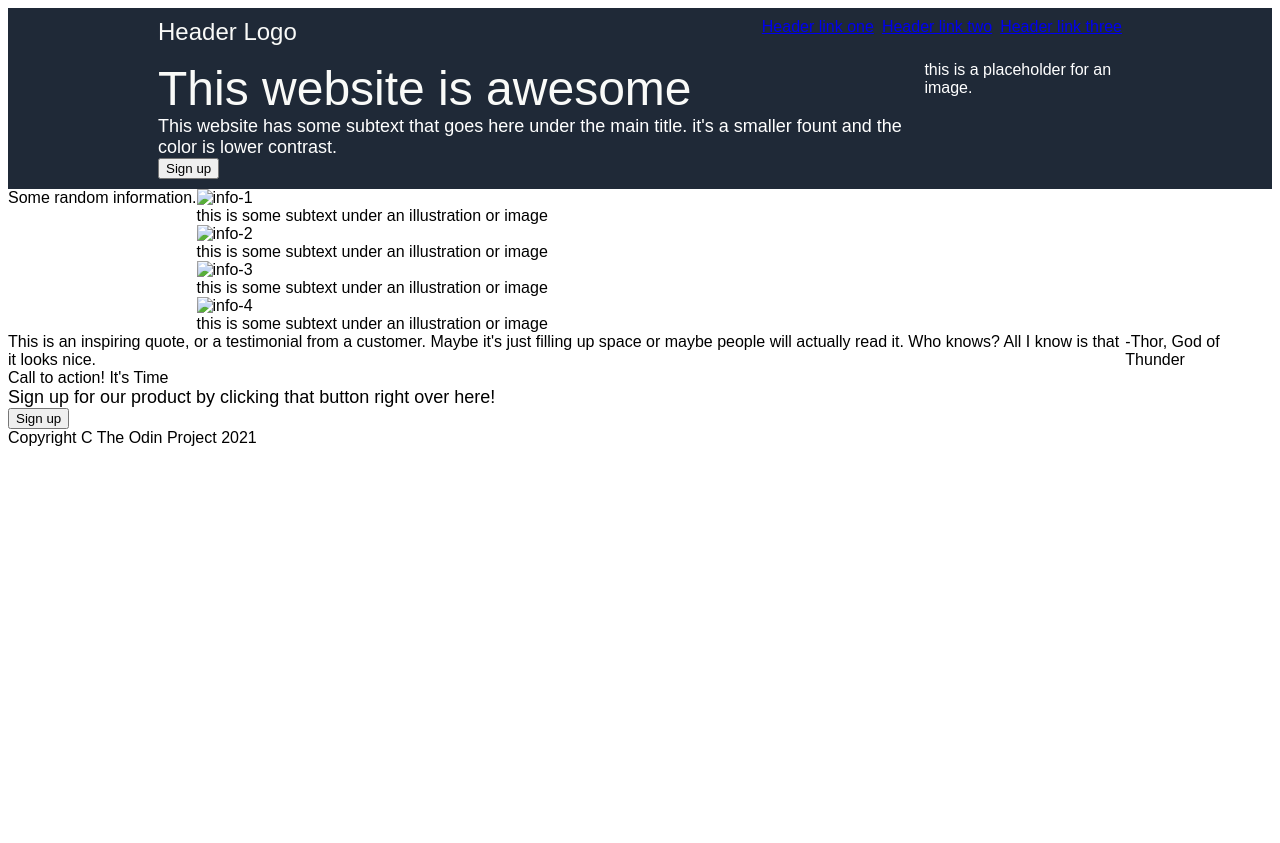
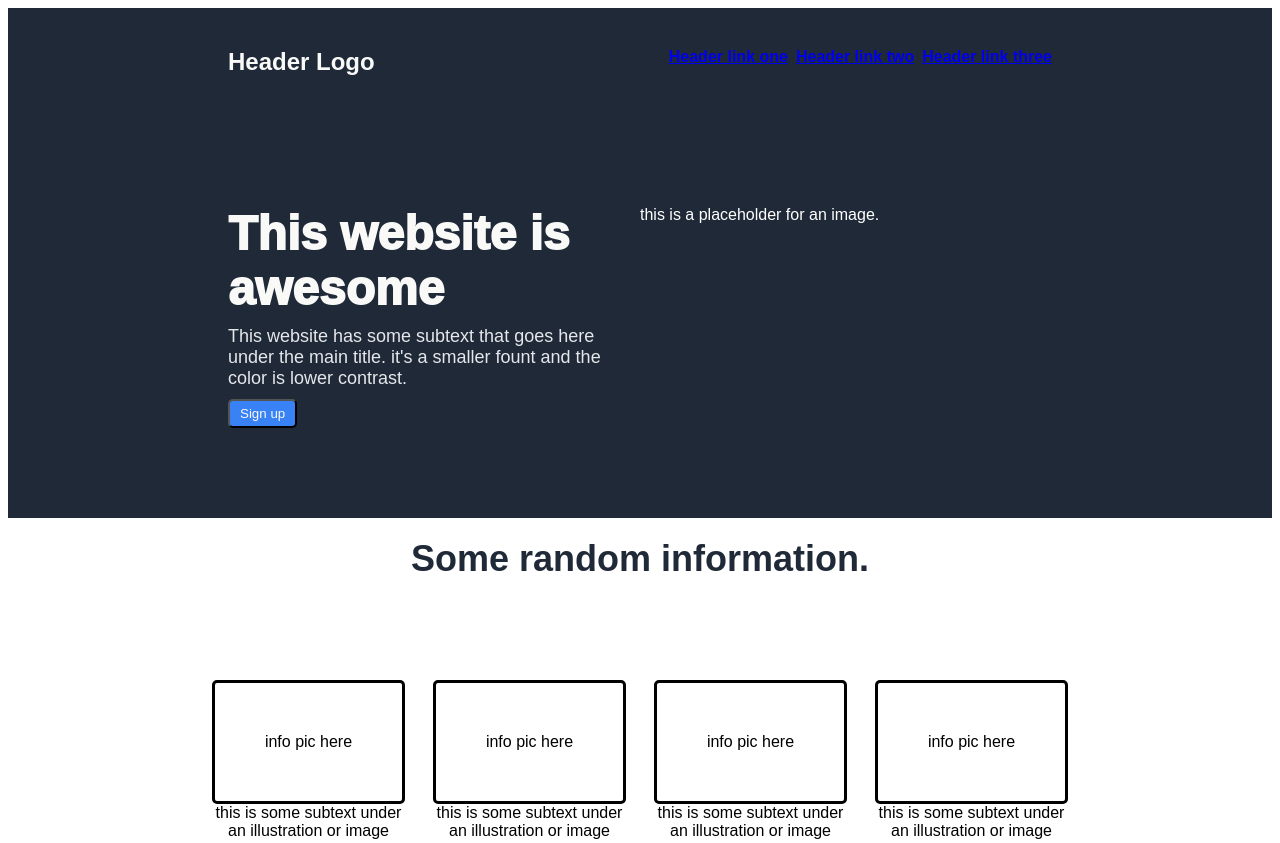
Before and after one commit to amythuyvy/foundations_landing-page, a plain HTML site: page images/index.html in a window 1280 px wide. Shown: the top 843 px of the page. Before the commit the page ends 800 px from the top, so only its background shows below. Drawn offline with Linux system fonts and the light colour scheme.

Commit message:
Continued to build the foundations_landing-page

```diff
--- a/images/index.html
+++ b/images/index.html
@@ -24,7 +24,7 @@
                 <div class="hero-left">
                     <div class="hero-main-text">This website is awesome</div>
                     <div class="text">This website has some subtext that goes here under the main title. it's a smaller fount and the color is lower contrast.</div>
-                    <button class="sign-up">Sign up</button>
+                    <div class="button"><button>Sign up</button></div>
                 </div>
 
                 <div class="hero-right">
@@ -36,19 +36,23 @@
             <div class="info-header">Some random information.</div>
             <div class="info-container">
                 <div class="info">
-                    <img src="#" alt="info-1">
+                    <div class="info-img">info pic here</div>
+                    <!--<img src="#" alt="info-1">-->
                     <div class="info-text">this is some subtext under an illustration or image</div>
                 </div>
                 <div class="info">
-                    <img src="#" alt="info-2">
+                    <div class="info-img">info pic here</div>
+                    <!--<img src="#" alt="info-2">-->
                     <div class="info-text">this is some subtext under an illustration or image</div>
                 </div>
                 <div class="info">
-                    <img src="#" alt="info-3">
+                    <div class="info-img">info pic here</div>
+                    <!--<img src="#" alt="info-3">-->
                     <div class="info-text">this is some subtext under an illustration or image</div>
                 </div>
                 <div class="info">
-                    <img src="#" alt="info-4">
+                    <div class="info-img">info pic here</div>
+                    <!--<img src="#" alt="info-4">-->
                     <div class="info-text">this is some subtext under an illustration or image</div>
                 </div>
             </div>
@@ -59,9 +63,13 @@
         </div>
         <div class="container-4">
             <div class="ad-container">
-                <div class="call-to-action">Call to action! It's Time</div>
-                <div class="text">Sign up for our product by clicking that button right over here!</div>
-                <button class="sign-up">Sign up</button>
+                <div class="ad-left">
+                    <div class="call-to-action">Call to action! It's time</div>
+                    <div class="click-text">Sign up for our product by clicking that button right over here!</div>
+                </div>
+                <div class="ad-right">
+                    <button class="sign-up">Sign up</button>
+                </div>
             </div>
         </div>
         <div class="footer">
--- a/images/styles.css
+++ b/images/styles.css
@@ -2,10 +2,6 @@ body{
     display: flex;
     flex-direction: column;
     font-family: sans-serif;
-}
-
-.links {
-    display: flex;
 }
 
 ul {
@@ -16,30 +12,67 @@ ul {
     gap: 8px;
 }
 
+button{
+    background-color: #3882f6;
+    border-radius: 5px;
+    padding: 5px 10px;
+    color: #F9FAF8
+}
+
+.text{
+    font-size: 18px;
+    color: #e5e7eb
+}
+
+.links {
+    display: flex;
+}
+
 .container-1 {
     background-color: #1F2937;
     color: white;
     display: flex;
     flex-direction: column;
-    padding: 10px 150px;
-    gap: 15px;
+    padding: 20px 150px;
+    gap: 40px;
 }
 
 .container-2 {
     display: flex;
+    flex-direction: column;
+    padding: 20px 100px;
+
 }
 
 .container-3 {
     display: flex;
+    flex-direction: column;
+    padding: 70px;
+    background: #e5e7eb;
+    justify-content: center;
+    align-items: center;
 }
 
 .container-4 {
     display: flex;
+    padding: 40px 100px;
+    justify-content: center;
+    align-items: center;
+}
+
+.footer {
+    display: flex;
+    padding: 40px 100px;
+    background-color: #1f2937;
+    justify-content: center;
+    color: #F9FAF8
 }
 
 .header{
     display: flex;
     justify-content: space-between;
+    padding: 20px 70px;
+    font-weight: bold;
 }
 
 .logo{
@@ -49,18 +82,108 @@ ul {
 
 .hero-container{
     display: flex;
-    justify-items: center;
+    padding: 70px;
 }
 
-.hero-left {
+.hero-left, .hero-right {
+    display: flex;
+    flex: 1;
+    gap: 10px;
+}
+
+.hero-left{
+    display: flex;
+    flex-direction: column;
+
 }
 
 .hero-main-text{
     font-size: 48px;
-    font-weight: extra-bold;
+    font-weight: 950;
     color: #F9FAF8;
 }
 
-.text{
-    font-size: 18px;
+.info-header{
+    font-size: 36px;
+    font-weight: 900;
+    color:#1F2937;
+    display: flex;
+    justify-content: center;
 }
+
+.info-container{
+    padding: 100px;
+    display: flex;
+    justify-content: space-between;
+    gap: 20px;
+}
+
+.info{
+    display: flex;
+    flex-direction: column;
+    align-items: center;
+
+}
+
+.info-img {
+    border:solid;
+    border-radius: 5px;
+    padding: 50px;
+    text-align: center;
+}
+
+.info-text{
+    width: 100%;
+    height: 100%;
+    text-align: center;
+}
+
+.quote{
+    padding: 20px;
+    width: 75%;
+    font-size: 36px;
+    color: #1f2937;
+    font-weight: lighter;
+    font-style: italic;
+}
+
+.quote-by{
+    width: 75%;
+    text-align: right;
+    font-size: 24px;
+    font-weight: bold;
+}
+
+.ad-container{
+    display: flex;
+    width: 60%;
+    border-radius: 5px;
+    background-color: #3882f6;
+    padding: 20px 100px;
+}
+
+.ad-left {
+    width: 75%;
+    gap: 5px;
+}
+.call-to-action{
+    color: #f9faf8;
+    font-weight: bold;
+    font-size: 20px;
+}
+.click-text{
+    font-size: 16px;
+    color:#f9faf8;
+}
+
+.ad-right{
+    width: 25%;
+    display: flex;
+    justify-content: center;
+    align-items: center;
+}
+
+button.sign-up{
+    border-color: #F9FAF8;
+    padding: 10px 20px;
+}
```
